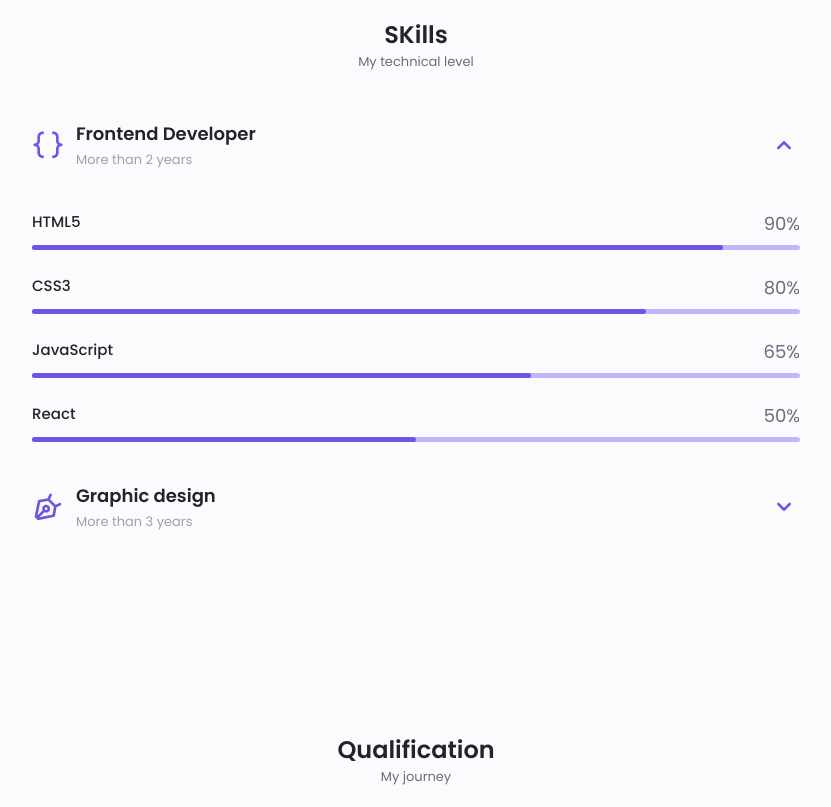
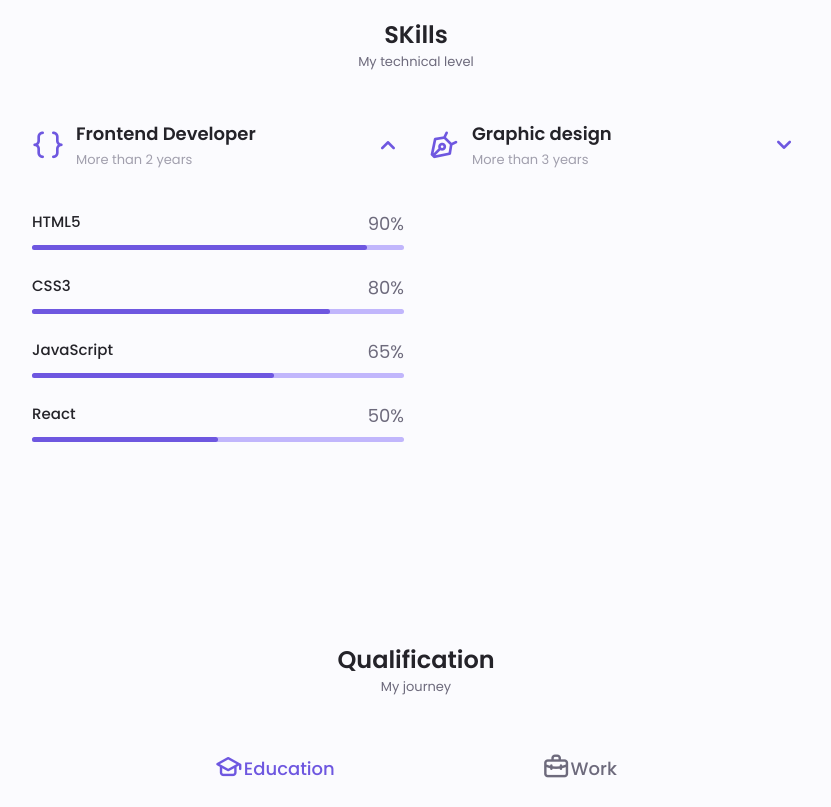
Before and after one commit to faha1999/faha.1999, a plain HTML site: page index.html in a window 1280 px wide. Shown: the part 1220-2027 px from the top of the page, without its empty margins (224-1055 px from the left). Drawn offline with nearby package versions, Linux system fonts and the light colour scheme.

Commit message:
sloved skills bug

```diff
--- a/app/scss/_skills.scss
+++ b/app/scss/_skills.scss
@@ -111,5 +111,6 @@
 
 @media screen and (min-width: 768px) {
   .skills_container {
+    grid-template-columns: 1fr 1fr;
   }
 }
--- a/index.html
+++ b/index.html
@@ -245,7 +245,9 @@
                         </div>
                     </div>
                     <!-- End Skills 1 -->
+                </div>
 
+                <div>
                     <!-- Start Skills 2 -->
                     <div class="skills_content skills_close">
                         <div class="skills_header">
```
Also changed, not shown: app/css/style.min.css, 1 other file.
